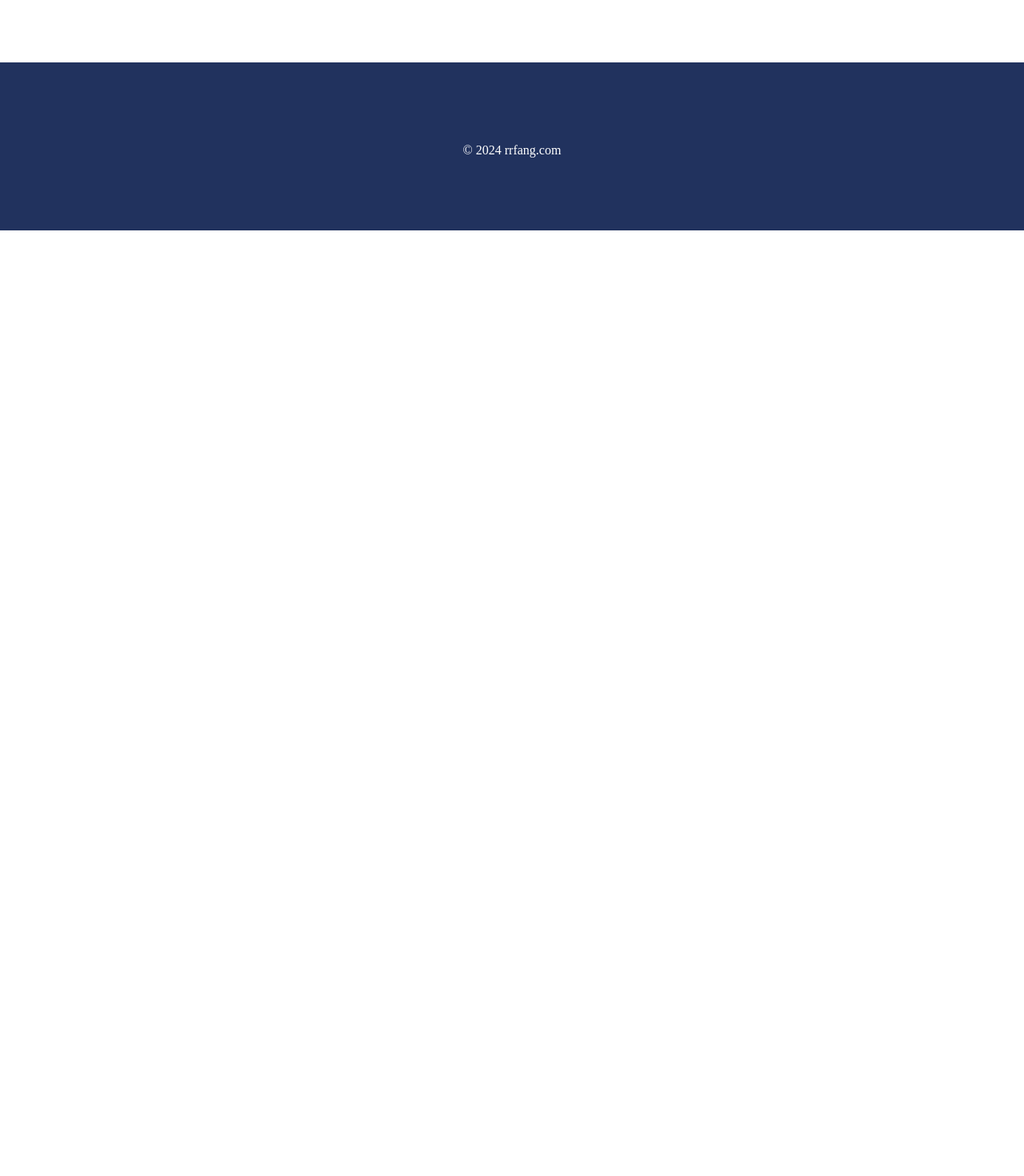
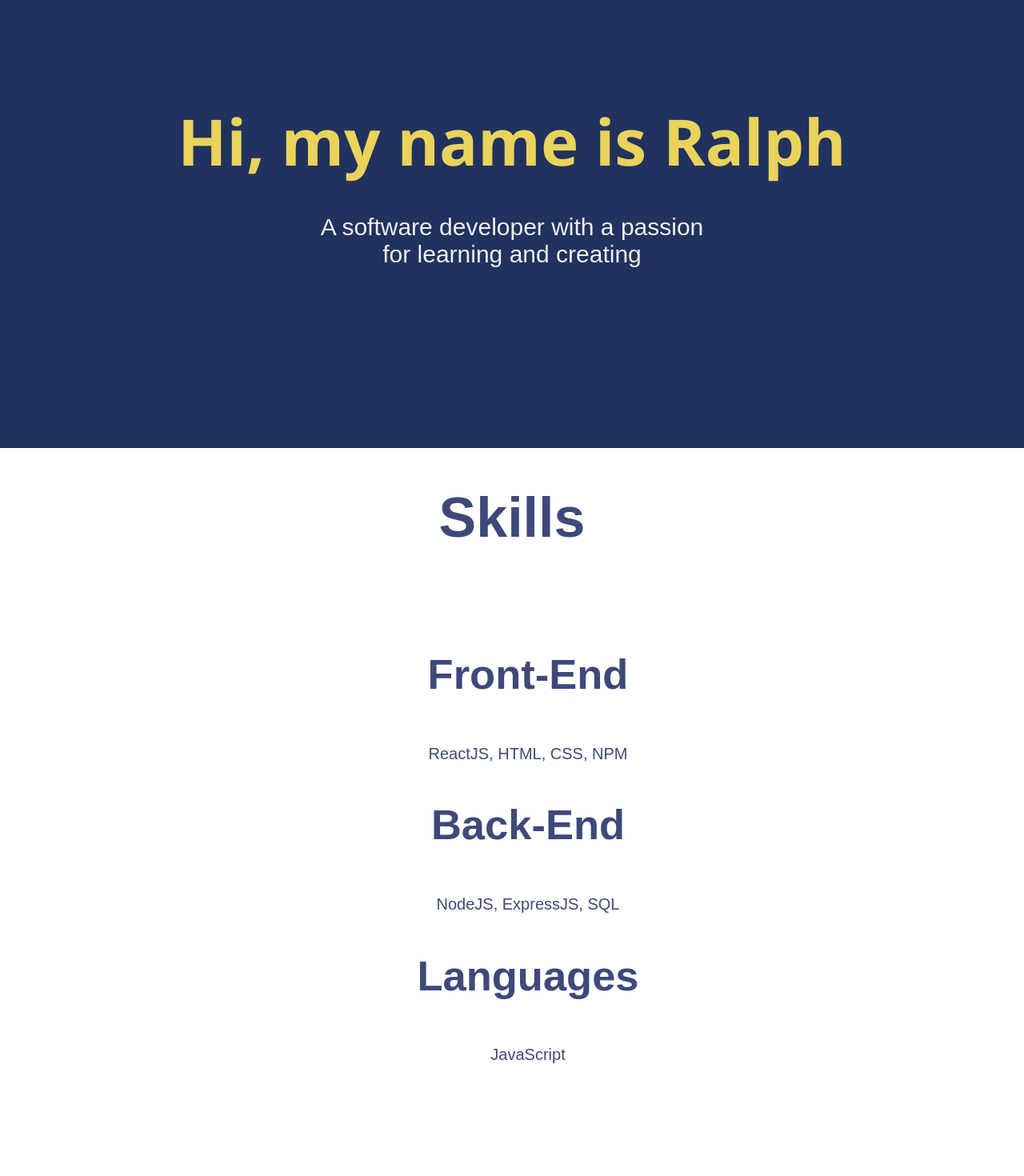
Before and after one commit to rrfang7/Personal-Portfolio, a React (Vite) app: page / in a window 1280 px wide. Shown: the part 240-1710 px from the top of the page at 80% size. Before the commit the page ends 800 px from the top, so only its background shows below. Built offline with nearby package versions, Linux system fonts and the light colour scheme.

Commit message:
Home page styling and front end render

```diff
--- /dev/null
+++ b/src/pages/Home.css
@@ -0,0 +1,80 @@
+.home {
+    width: 100%;
+    align-items: center;
+    font-family: "Arial", sans-serif;
+    color: #3e497a;
+  }
+
+  .about {
+    width: 100%;
+    height: calc(100vh - 100px);
+    display: flex;
+    flex-direction: column;
+    justify-content: center;
+    align-items: center;
+    text-align: center;
+    background-color: #21325e;
+    color: #f0f0f0;
+  }
+
+  .about h2 {
+    font-family: "Segoe UI", Tahoma, Geneva, Verdana, sans-serif;
+    font-size: 80px;
+    color: #e9d35b;
+    height: 50px;
+  }
+
+  .about .prompt {
+    width: 40%;
+    font-size: 30px;
+  }
+  .prompt svg {
+    font-size: 60px;
+    margin: 5px;
+    color: white;
+  }
+
+  .skills {
+    font-size: 35px;
+    width: 100%;
+    display: flex;
+    justify-content: center;
+    flex-direction: column;
+    align-items: center;
+  }
+
+  .skills h1 {
+    color: #3e497a;
+  }
+
+  .skills .list {
+    list-style: none;
+    width: 60%;
+  }
+
+  .list span {
+    font-size: 20px;
+  }
+
+  @media only screen and (max-width: 600px) {
+    .about h2 {
+      font-size: 40px;
+    }
+
+    .about .prompt {
+      margin-top: 10px;
+      font-size: 20px;
+      width: 80%;
+    }
+
+    .skills {
+      text-align: center;
+    }
+    .list {
+      padding: 0;
+    }
+
+    .skills h2 {
+      font-size: 30px;
+    }
+  }
--- a/src/pages/Home.jsx
+++ b/src/pages/Home.jsx
@@ -1,8 +1,33 @@
 import React from 'react'
+import "./Home.css"
 
 function Home() {
   return (
-    <div>Home</div>
+    <div className='home'>
+        <div className='about'>
+          <h2>Hi, my name is Ralph</h2>
+        <div className='prompt'>
+          <p>A software developer with a passion for learning and creating</p>
+        </div>
+        </div>
+        <div className='skills'>
+          <h1>Skills</h1>
+          <ol className='list'>
+            <li className='item'>
+                <h2>Front-End</h2>
+                <span>ReactJS, HTML, CSS, NPM </span>
+            </li>
+            <li className='item'>
+                <h2>Back-End</h2>
+                <span>NodeJS, ExpressJS, SQL </span>
+            </li>
+            <li className='item'>
+                <h2>Languages</h2>
+                <span>JavaScript </span>
+            </li>
+          </ol>
+        </div>
+    </div>
   )
 }
 
```
